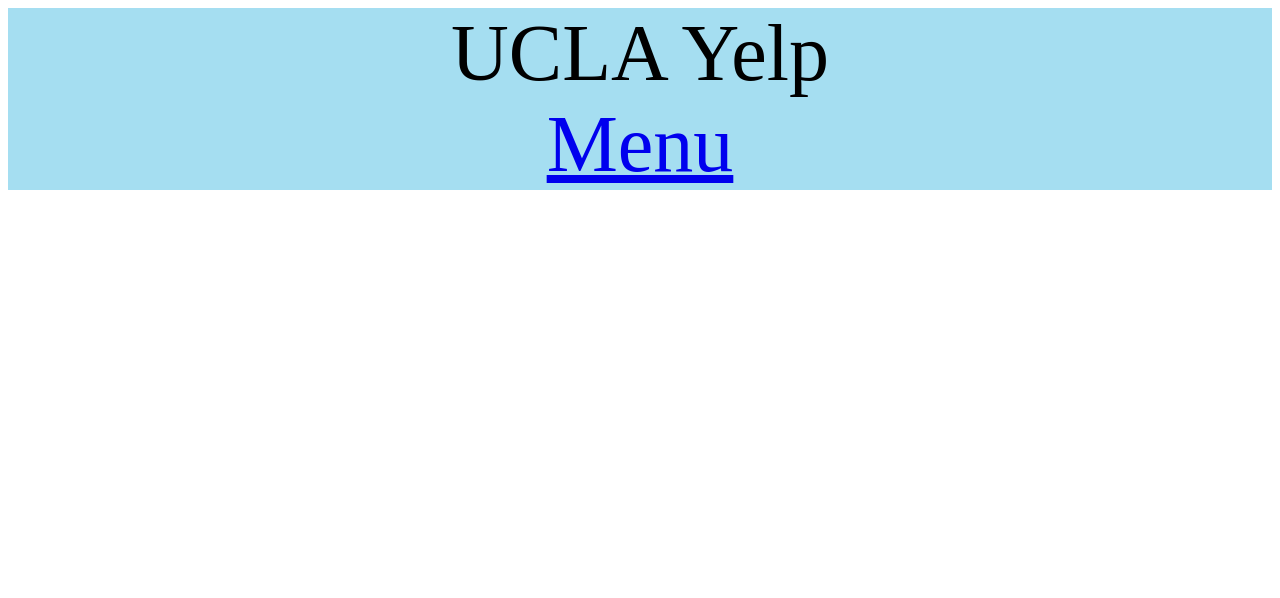
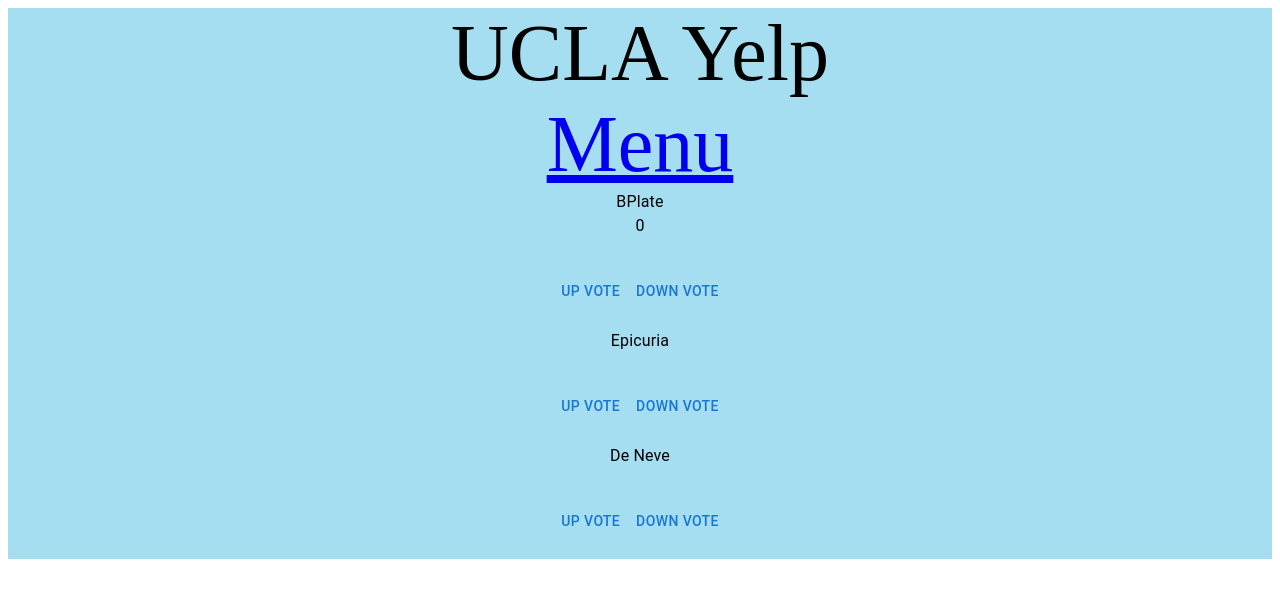
Before and after one commit to tommyhnguyen03/UCLA_Yelp, a React (Create React App) app in the folder client/: page /home in a window 1280 px wide. Shown: the top 598 px of the page. Built offline with nearby package versions, Linux system fonts and the light colour scheme.

Commit message:
set up skeleton vote system

```diff
--- a/client/src/components/BPlate.js
+++ b/client/src/components/BPlate.js
@@ -1,11 +1,41 @@
 import React from 'react'
 import { Link, useNavigate } from 'react-router-dom'
-
+import { Grid, Card, CardContent, Typography } from '@mui/material'
+import css from "../styles/DiningHall.module.scss"
 
 function BPlate() {
     return (
         <div>BPlate
             <Link to='/menu'>Menu</Link>
+            <Grid container spacing={5} align="center">
+                <Grid item sm={4} m={4}>
+                    <Card className={css.Card}>
+                        <CardContent>
+                            <Typography>
+                                Food
+                            </Typography>
+                        </CardContent>
+                    </Card>
+                </Grid>
+                <Grid item sm={4} m={4}>
+                    <Card className={css.Card}>
+                        <CardContent>
+                            <Typography>
+                                Food
+                            </Typography>
+                        </CardContent>
+                    </Card>
+                </Grid>
+                <Grid item sm={4} m={4}>
+                    <Card className={css.Card}>
+                        <CardContent>
+                            <Typography>
+                                Food
+                            </Typography>
+                        </CardContent>
+                    </Card>
+                </Grid>
+            </Grid>
         </div>
     )
 }
--- a/client/src/components/Home.js
+++ b/client/src/components/Home.js
@@ -1,15 +1,47 @@
+import { Typography, Button } from '@mui/material';
 import React from 'react'
 import { Link, useNavigate } from 'react-router-dom'
 import css from '../styles/Home.module.scss';
+import { useState } from "react"
 
 function Home() {
+
+    const [vote, setVote] = useState(0);
+
+
+    const incrementVote = (e) => {
+        e.preventDefault();
+        setVote(vote + 1);
+    }
+
+    const decrementVote = (e) => {
+        e.preventDefault();
+        setVote(vote - 1);
+    }
+
     return (
         <div id={css.Home}>
             UCLA Yelp
             <nav>
                 <Link to='/menu'>Menu</Link>
             </nav>
-        </div>
+            <Typography>
+                BPlate
+            </Typography>
+            <Typography>{vote}</Typography>
+            <Button onClick={incrementVote}>Up Vote</Button>
+            <Button onClick={decrementVote}>Down Vote</Button>
+            <Typography>
+                Epicuria
+            </Typography>
+            <Button>Up Vote</Button>
+            <Button>Down Vote</Button>
+            <Typography>
+                De Neve
+            </Typography>
+            <Button>Up Vote</Button>
+            <Button>Down Vote</Button>
+        </div >
 
     )
 }
--- a/client/src/components/SignUp.js
+++ b/client/src/components/SignUp.js
@@ -1,6 +1,7 @@
 import React from 'react'
 import { Typography, Grid, Paper, TextField, Button } from "@mui/material"
 import { useNavigate } from 'react-router-dom'
+import css from '../styles/Home.module.scss';
 
 function SignUp() {
 
@@ -15,16 +16,14 @@
             <div id="logo-container">
                 <img src="yelp.png" />
             </div>
-            <Typography variant="h3">B-EAT</Typography>
+            <Typography variant="h3">Grumbl</Typography>
             <div id="signin-form-container">
-                <Grid>
-                    <Paper elevation={10} style={{ width: "50vh", height: "50vh" }} id="signIn-form">
-                        <Typography variant="h4">Sign in here!</Typography>
-                        <TextField label="Username" placeholder='Enter your username!' fullWidth required />
-                        <TextField label="Password" placeholder='Enter your password!' type="password" fullWidth required />
-                        <Button type='submit' color='primary' onClick={handleSubmit}>Sign In</Button>
-                    </Paper>
-                </Grid>
+                <Paper elevation={10} style={{ width: "50vh", height: "50vh" }} id="signIn-form">
+                    <Typography variant="h4">Sign in here!</Typography>
+                    <TextField label="Username" placeholder='Enter your username!' fullWidth required />
+                    <TextField label="Password" placeholder='Enter your password!' type="password" fullWidth required />
+                    <Button type='submit' color='primary' onClick={handleSubmit} className={css.login}>Sign In</Button>
+                </Paper>
             </div>
         </div>
     )
```
Also changed, not shown: client/src/styles/Landing.module.scss (added, +22 -0 lines), client/src/styles/DiningHall.module.scss (added).
